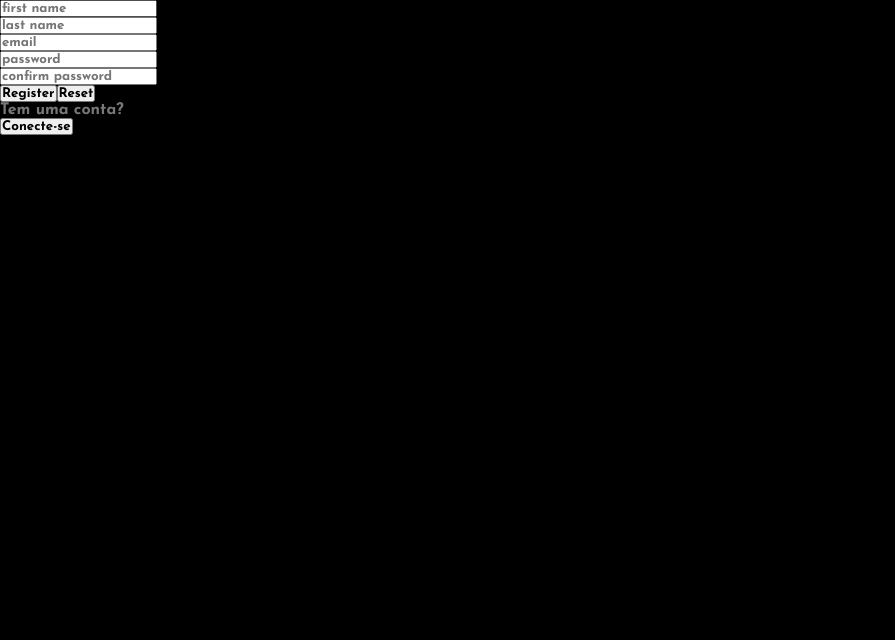
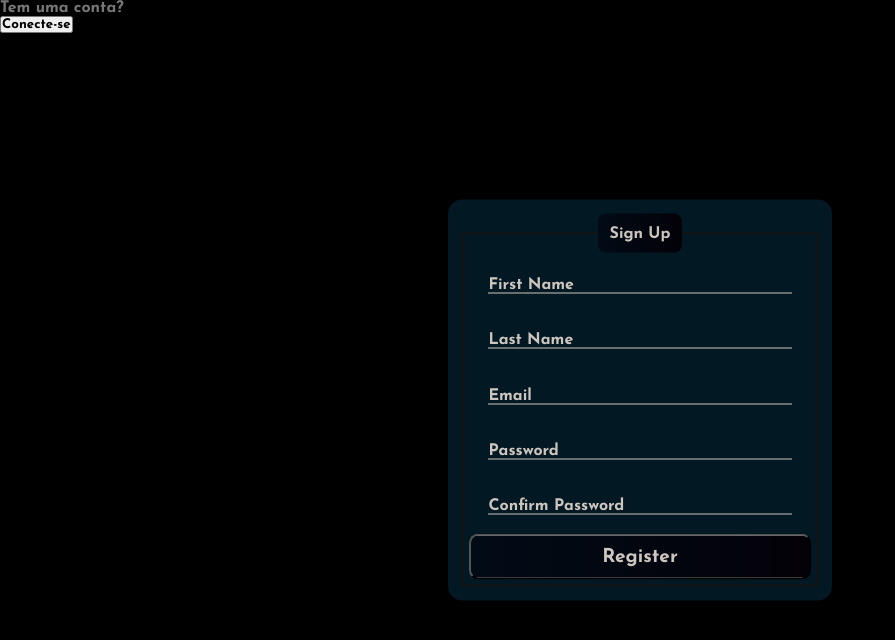
Before and after one commit to roberiodutra/ts-react-app, a React (Vite) app: page /sign_up in a window 1280 px wide. Shown: the top 640 px of the page, without its empty margins (0-895 px from the left). Built offline with nearby package versions, Linux system fonts and the light colour scheme; no server answers.

Commit message:
style: register form

```diff
--- a/src/pages/register/index.tsx
+++ b/src/pages/register/index.tsx
@@ -15,7 +15,6 @@ export default function Register() {
   const {
     register,
     handleSubmit,
-    reset,
     formState: { errors },
   } = useForm<UserRegisterType>({
     resolver: yupResolver(registerSchema),
@@ -37,68 +36,94 @@ export default function Register() {
 
   return (
     <main>
-      <form onSubmit={handleSubmit(onSubmit)}>
-        <div>
+      <form onSubmit={handleSubmit(onSubmit)} className="form">
+        <fieldset>
+          <legend>
+            <b>Sign Up</b>
+          </legend>
+          <div className="form-box">
             <input
+              className="form-input"
+              id="first-name"
               type="text"
               {...register("firstName")}
-            placeholder="first name"
               required
             />
+            <label htmlFor="first-name" className="form-label">
+              First Name
+            </label>
             <div>{errors.firstName?.message}</div>
           </div>
 
-        <div>
+          <div className="form-box">
             <input
+              className="form-input"
+              id="last-name"
               type="text"
               {...register("lastName")}
-            placeholder="last name"
               required
             />
+            <label htmlFor="last-name" className="form-label">
+              Last Name
+            </label>
             <div>{errors.lastName?.message}</div>
           </div>
 
-        <div>
+          <div className="form-box">
             <input
+              className="form-input"
+              id="email"
               type="text"
               {...register("email")}
-            placeholder="email"
               required
             />
+            <label htmlFor="email" className="form-label">
+              Email
+            </label>
             <div>{errRegister || errors.email?.message}</div>
           </div>
 
-        <div>
+          <div className="form-box">
             <input
+              className="form-input"
+              id="password"
               type="password"
               {...register("password")}
-            placeholder="password"
               required
             />
+            <label htmlFor="password" className="form-label">
+              Password
+            </label>
             <div>{errors.password?.message}</div>
           </div>
 
-        <div>
+          <div className="form-box">
             <input
+              className="form-input"
+              id="confirm-password"
               type="password"
               {...register("confirmPassword")}
-            placeholder="confirm password"
               required
             />
+            <label htmlFor="confirm-password" className="form-label">
+              Confirm Password
+            </label>
             <div>{errors.confirmPassword?.message}</div>
           </div>
 
-        <div>
+          <div className="form-button">
             <button type="submit">Register</button>
-          <button type="button" onClick={() => reset()}>
-            Reset
-          </button>
           </div>
+        </fieldset>
       </form>
 
       <p>Tem uma conta?</p>
 
-      <button type="button" onClick={() => navigate("/sign_in")}>
+      <button
+        className="sign-button"
+        type="button"
+        onClick={() => navigate("/sign_in")}
+      >
         Conecte-se
       </button>
     </main>
--- a/src/styles/css/styles.css
+++ b/src/styles/css/styles.css
@@ -116,3 +116,64 @@ body footer span {
   font-weight: bold;
   color: #1f6bb6;
 }
+body .form {
+  position: absolute;
+  top: 50%;
+  left: 50%;
+  transform: translate(-50%, -50%);
+  background-color: rgba(4, 41, 58, 0.6);
+  padding: 0.9rem;
+  border-radius: 0.9rem;
+  width: 30%;
+}
+body .form fieldset {
+  border: 0.18rem solid #141414;
+  padding: 0.3rem;
+}
+body .form legend {
+  padding: 0.7rem;
+  background-image: linear-gradient(to right, rgb(1, 11, 22), rgb(4, 1, 8));
+  color: #CDC5BF;
+  text-align: center;
+  border-radius: 0.5rem;
+}
+body .form-box {
+  position: relative;
+  padding: 1.2rem;
+}
+body .form-input {
+  width: 100%;
+  background: none;
+  border: none;
+  outline: none;
+  border-bottom: 0.06rem solid #CDC5BF;
+  color: white;
+  font-size: 0.9rem;
+  letter-spacing: 0.12rem;
+}
+body .form-input:focus ~ .form-label, body .form-input:valid ~ .form-label {
+  top: -1.2rem;
+  font-size: 0.7rem;
+  color: #1f6bb6;
+}
+body .form-label {
+  position: absolute;
+  color: #CDC5BF;
+  padding: 1.2rem;
+  top: 0;
+  left: 0;
+  pointer-events: none;
+  transition: 0.4s;
+}
+body .form button {
+  width: 100%;
+  background-image: linear-gradient(to right, rgb(1, 11, 22), rgb(4, 1, 8));
+  padding: 0.7rem;
+  color: #CDC5BF;
+  font-size: 1.2rem;
+  cursor: pointer;
+  border-radius: 0.6rem;
+}
+body .form button:hover {
+  background-image: linear-gradient(to right, rgb(15, 29, 46), rgb(4, 12, 5));
+}
--- a/src/styles/sass/_variables.sass
+++ b/src/styles/sass/_variables.sass
@@ -3,4 +3,8 @@ $secondary-color: #1f6bb6
 $night-blue: #04293A
 $text-color: #777
 $bg-color: #000
+$seashell3: #CDC5BF
+$grey: #141414
+$linear-black: linear-gradient(to right,rgb(1, 11, 22), rgb(4, 1, 8))
+$linear-green: linear-gradient(to right,rgb(15, 29, 46), rgb(4, 12, 5))
 $container-width: 1280px
--- a/src/styles/sass/styles.sass
+++ b/src/styles/sass/styles.sass
@@ -1,8 +1,9 @@
 @use 'variables'
 @use 'mixin'
 @use 'components/header'
-@use 'components/homeContent'
+@use 'components/home'
 @use 'components/footer'
+@use 'components/register'
 
 *
   font-family: 'Josefin Sans', Arial, sans-serif
@@ -23,5 +24,6 @@ body
     list-style: none
 
   @include header.section
-  @include homeContent.section
+  @include home.section
   @include footer.section
+  @include register.section
```
Also changed, not shown: src/styles/sass/components/_register.sass (added, +64 -0 lines), src/styles/sass/components/_home.sass (renamed from src/styles/sass/components/_homeContent.sass). Lines whose indentation alone changed are shown as unchanged.
